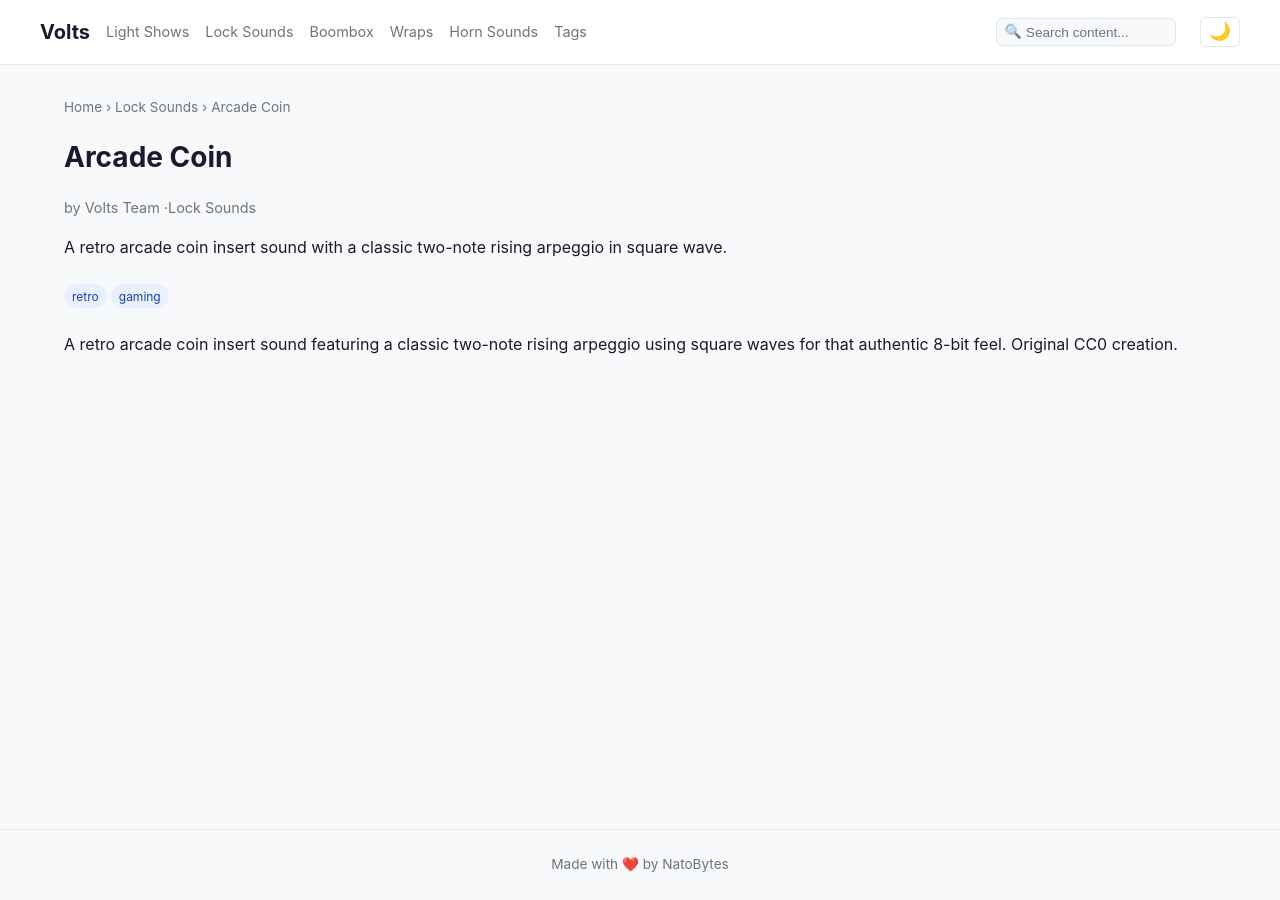
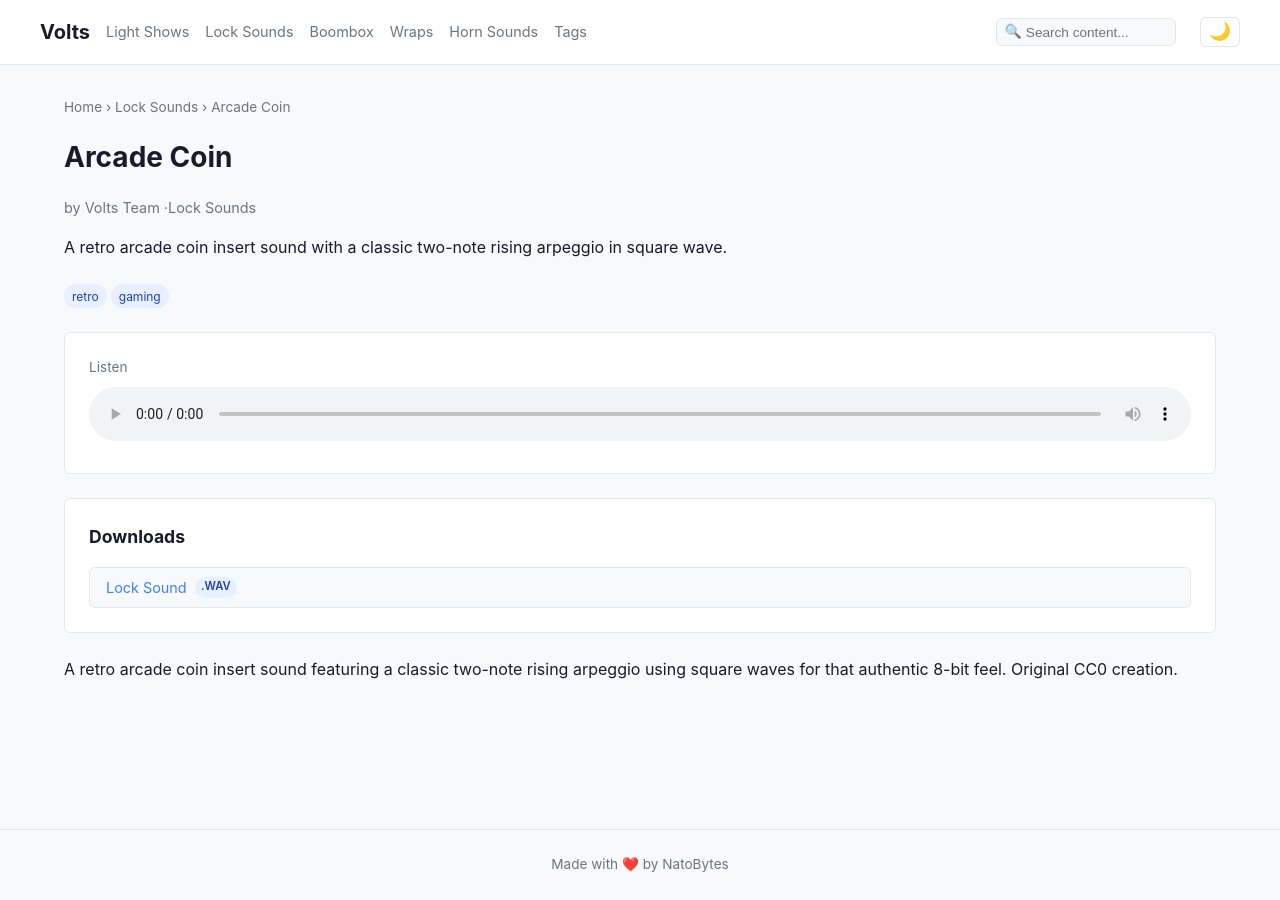
Before and after one commit to natobytes/Volts, a Jekyll site: the page built from content/_locksounds/arcade-coin.md, in a window 1280 px wide. Built offline with Jekyll 4.4.1, drawn with Linux system fonts in a browser that asks for light colours; nearby versions of some CDN libraries; comment, search, counter and statistics services are not loaded.

Commit message:
feat: add audio and files fields to frontmatter
Co-Authored-By: Paperclip <noreply@paperclip.ing>

```diff
--- a/content/_locksounds/arcade-coin.md
+++ b/content/_locksounds/arcade-coin.md
@@ -2,6 +2,10 @@
 title: Arcade Coin
 author: Volts Team
 description: A retro arcade coin insert sound with a classic two-note rising arpeggio in square wave.
+audio: arcade-coin.wav
+files:
+  - name: arcade-coin.wav
+    label: Lock Sound
 tags:
   - retro
   - gaming
```
